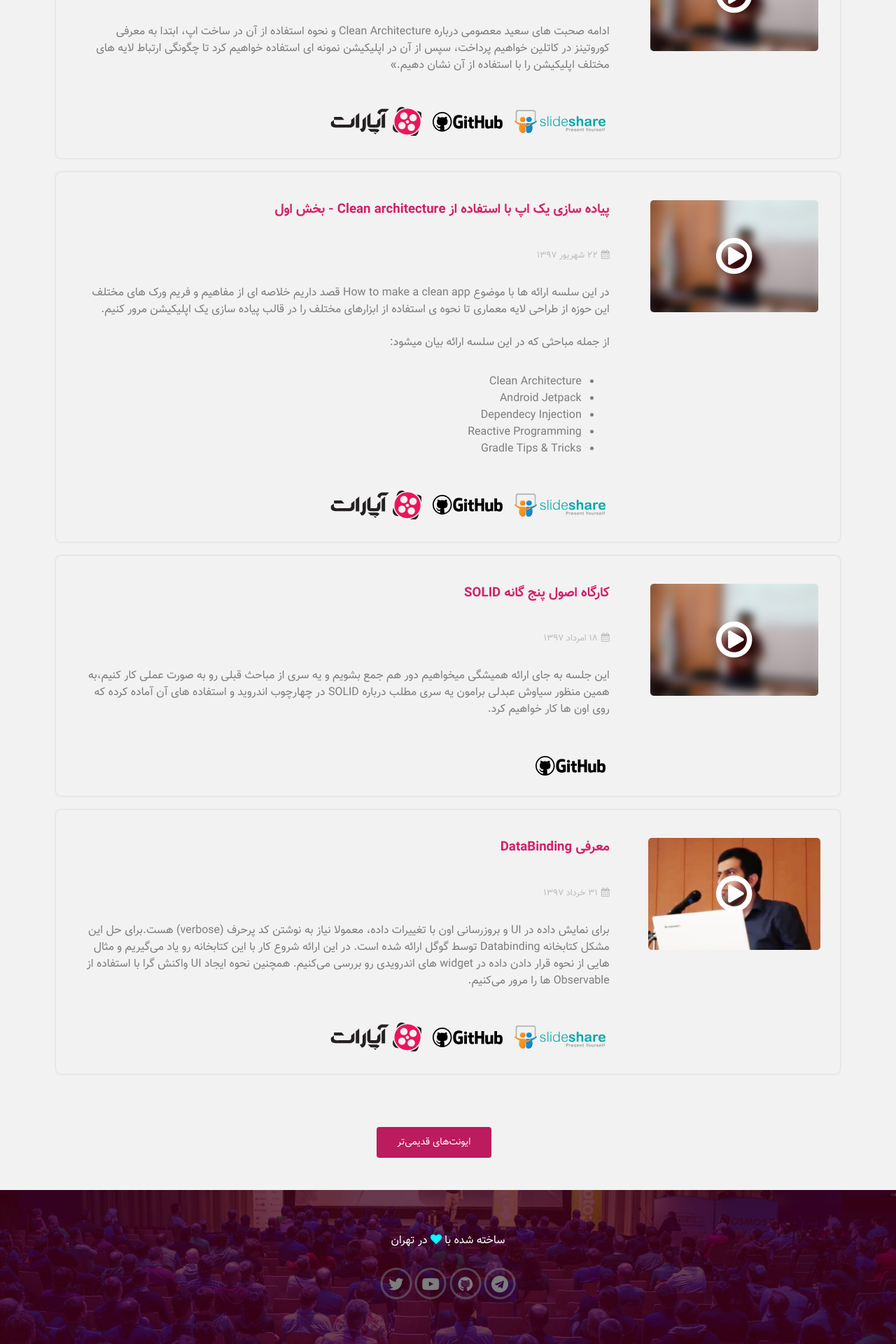
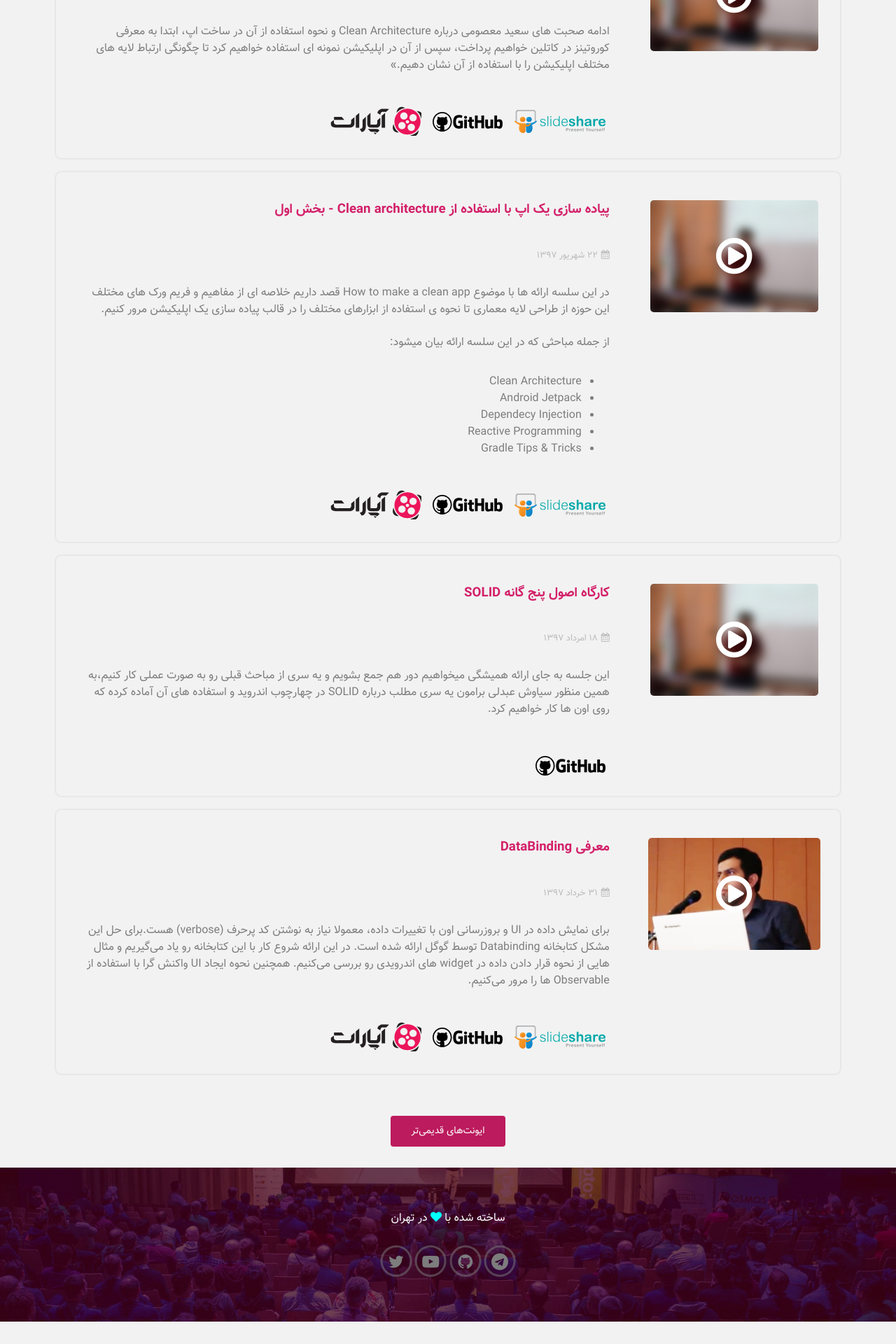
Before and after one commit to irlogcat/irlogcat.github.io, a Jekyll site: the page built from events.md, in a window 1280 px wide. Shown: the part 3218-5138 px from the top of the page at 70% size. Built offline with Jekyll 4.4.1, drawn with Linux system fonts in a browser that asks for light colours; the list of posts is cut into pages by our own code; after the commit the page ends 5106 px from its top, so only the background shows below that.

Commit message:
fix unwanted navigation button margin

```diff
--- a/_layouts/events.html
+++ b/_layouts/events.html
@@ -17,14 +17,14 @@ layout: default
 
     <div>
     {% if paginator.total_pages > 1 %}
-    <ul class="pager">
+    <div class="pager">
         {% if paginator.previous_page %}
             <a class="button" href="{{ paginator.previous_page_path | prepend: site.baseurl | replace: '//', '/' }}">ایونت‌های جدیدتر</a>
         {% endif %}
         {% if paginator.next_page %}
             <a class="button" href="{{ paginator.next_page_path | prepend: site.baseurl | replace: '//', '/' }}">ایونت‌های قدیمی‌تر</a>
         {% endif %}
-    </ul>
+    </div>
     {% endif %}
 
 
```
